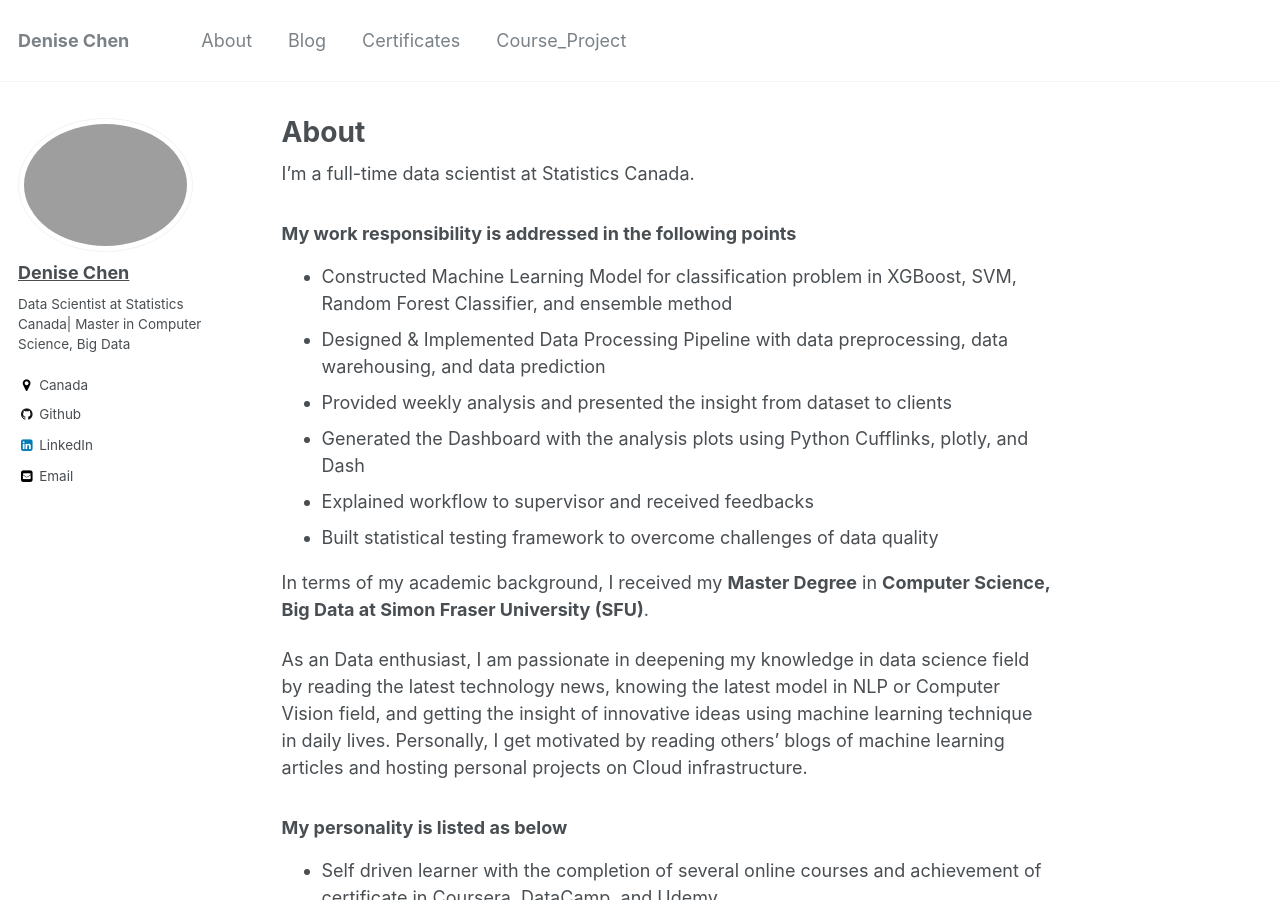
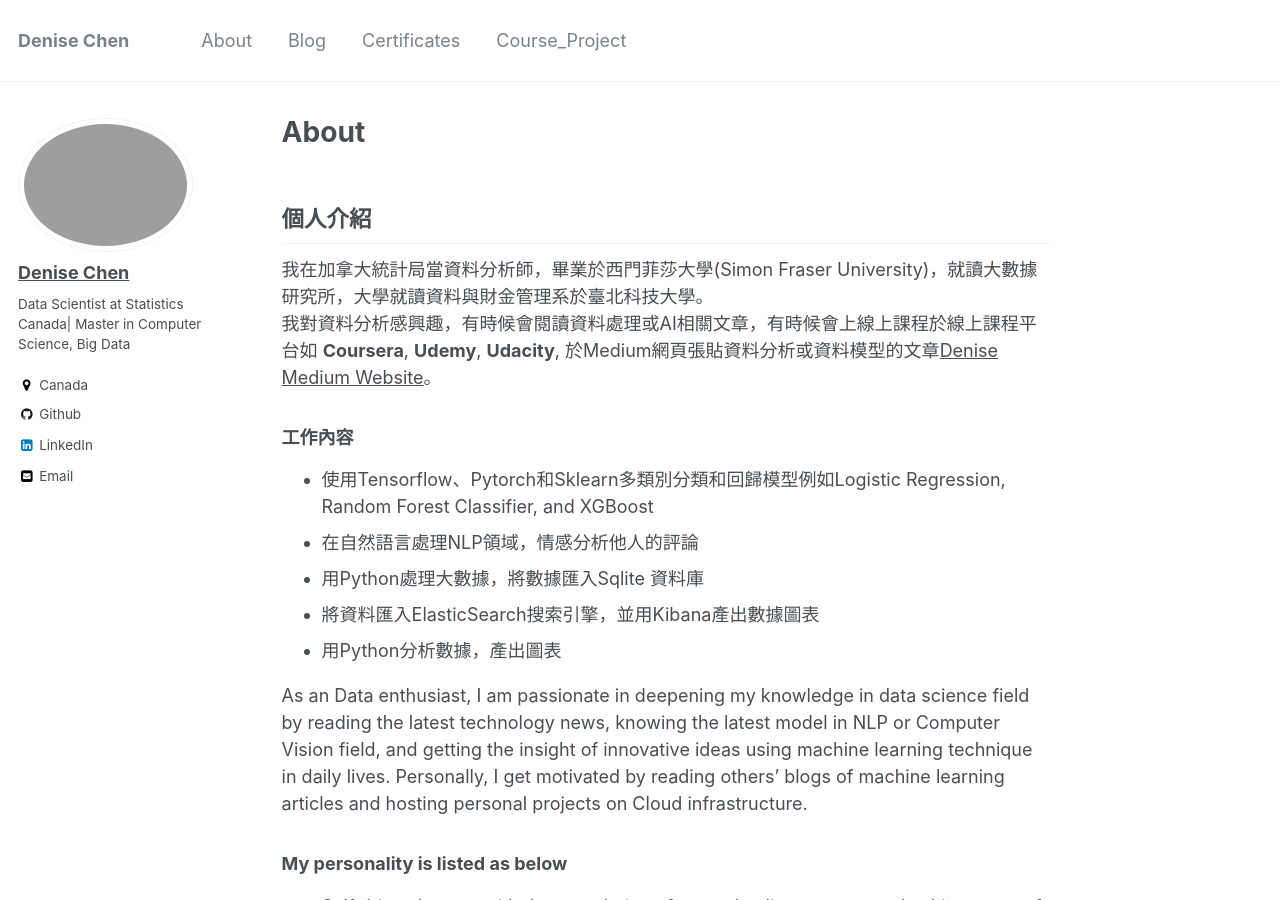
Before and after one commit to denisechendd/denichendd.github.io, a Jekyll site: the page built from _pages/about.md, in a window 1280 px wide and 900 px high. Built offline with Jekyll 4.4.1, drawn with Linux system fonts in a browser that asks for light colours.

Commit message:
update website

```diff
--- a/_pages/about.md
+++ b/_pages/about.md
@@ -7,19 +7,17 @@ author_profile: true
 redirect_from:
   - /about/
   - /about.html
+
 ---
-
-I'm a full-time data scientist at Statistics Canada.
-### My work responsibility is addressed in the following points
-* Constructed Machine Learning Model for classification problem in XGBoost, SVM, Random Forest Classifier, and ensemble method
-* Designed & Implemented Data Processing Pipeline with data preprocessing, data warehousing, and data prediction
-* Provided weekly analysis and presented the insight from dataset to clients
-* Generated the Dashboard with the analysis plots using Python Cufflinks, plotly, and Dash
-* Explained workflow to supervisor and received feedbacks
-* Built statistical testing framework to overcome challenges of data quality
-
-In terms of my academic background, I received my **Master Degree** in **Computer Science, Big Data at Simon Fraser University (SFU)**.
-
+## 個人介紹
+我在加拿大統計局當資料分析師，畢業於西門菲莎大學(Simon Fraser University)，就讀大數據研究所，大學就讀資料與財金管理系於臺北科技大學。 <br>
+我對資料分析感興趣，有時候會閱讀資料處理或AI相關文章，有時候會上線上課程於線上課程平台如 **Coursera**, **Udemy**, **Udacity**, 於Medium網頁張貼資料分析或資料模型的文章[Denise Medium Website](https://medium.com/@denisechendd)。
+### 工作內容
+* 使用Tensorflow、Pytorch和Sklearn多類別分類和回歸模型例如Logistic Regression, Random Forest Classifier, and XGBoost
+* 在自然語言處理NLP領域，情感分析他人的評論
+* 用Python處理大數據，將數據匯入Sqlite 資料庫
+* 將資料匯入ElasticSearch搜索引擎，並用Kibana產出數據圖表
+* 用Python分析數據，產出圖表
 
 As an Data enthusiast, I am passionate in deepening my knowledge in data science field by reading the latest technology news, knowing the latest model in NLP or Computer Vision field, and getting the insight of innovative ideas using machine learning technique in daily lives. Personally, I get
 motivated by reading others' blogs of machine learning articles and hosting personal projects on Cloud infrastructure.
```
Also changed, not shown: _pages/certificates.md (+18 -0 lines), 5 other files.
